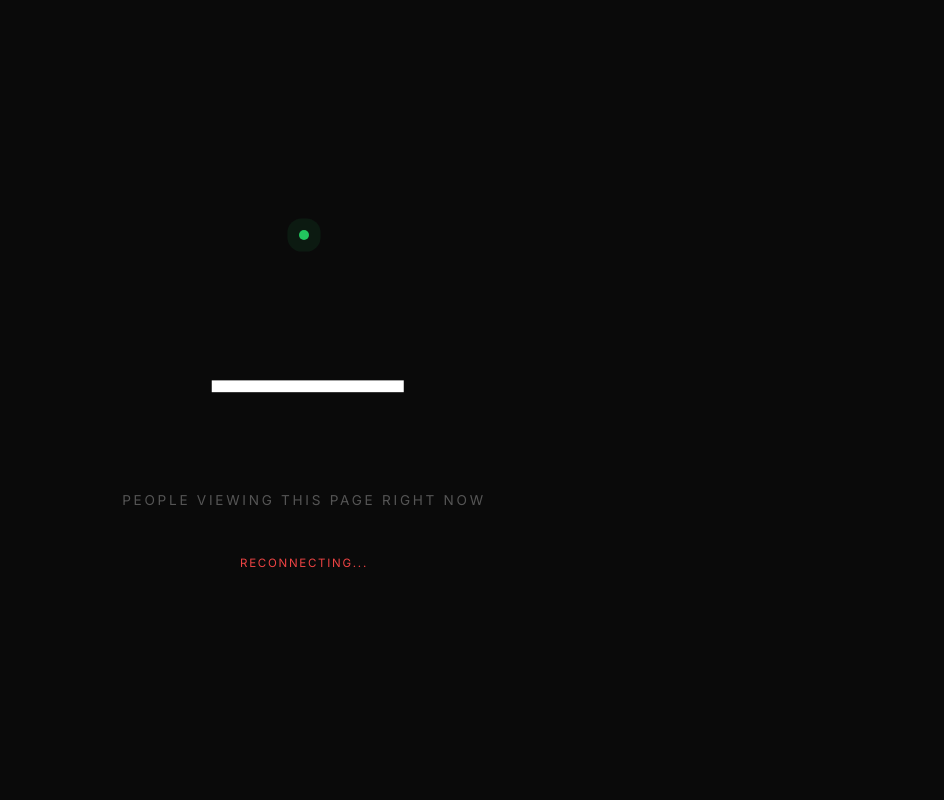
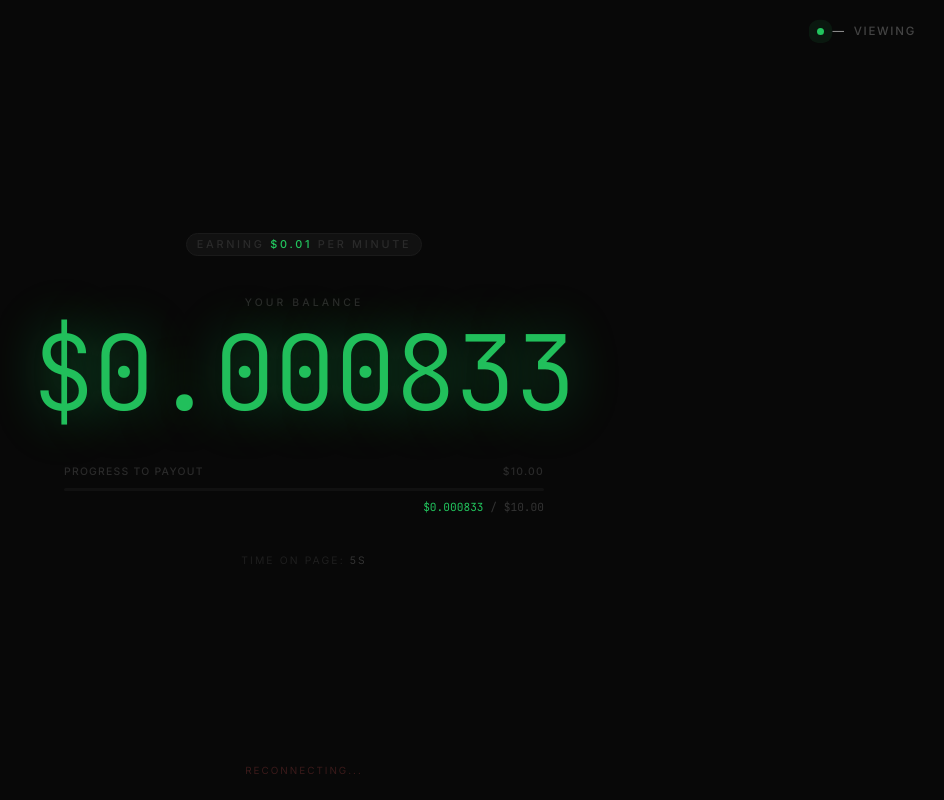
Before and after one commit to MattPell2/freemoney, a website: page index.html in a window 1280 px wide. Shown: the whole page, without its empty margins (336-1280 px from the left). Drawn offline with Linux system fonts and the light colour scheme.

Commit message:
Add earnings ticker - $0.01/min live counter

```diff
--- a/index.html
+++ b/index.html
@@ -4,80 +4,283 @@
   <meta charset="UTF-8" />
   <meta name="viewport" content="width=device-width, initial-scale=1.0" />
   <title>Live Viewers</title>
-  <link href="https://fonts.googleapis.com/css2?family=Inter:wght@300;400;500&display=swap" rel="stylesheet" />
+  <link href="https://fonts.googleapis.com/css2?family=Inter:wght@300;400;500;600&family=JetBrains+Mono:wght@300;400;500&display=swap" rel="stylesheet" />
   <style>
     *, *::before, *::after { box-sizing: border-box; margin: 0; padding: 0; }
 
     body {
       min-height: 100vh;
       display: flex;
+      flex-direction: column;
       align-items: center;
       justify-content: center;
-      background: #0a0a0a;
+      background: #080808;
       font-family: 'Inter', sans-serif;
       color: #fff;
+      gap: 0;
     }
 
-    .container { text-align: center; }
-
-    .dot-wrap { display: flex; justify-content: center; margin-bottom: 2.5rem; }
-
-    .dot {
-      width: 10px;
-      height: 10px;
+    /* ── VIEWER COUNT (top) ── */
+    .viewers {
+      position: fixed;
+      top: 1.5rem;
+      right: 1.75rem;
+      display: flex;
+      align-items: center;
+      gap: 0.5rem;
+      font-size: 0.72rem;
+      font-weight: 500;
+      letter-spacing: 0.15em;
+      text-transform: uppercase;
+      color: #444;
+    }
+    .viewers-dot {
+      width: 7px; height: 7px;
       border-radius: 50%;
       background: #22c55e;
       animation: pulse 2s ease-in-out infinite;
     }
+    .viewers-count { color: #888; }
+
+    /* ── MAIN EARNINGS ── */
+    .main {
+      display: flex;
+      flex-direction: column;
+      align-items: center;
+      gap: 0;
+    }
+
+    .rate-badge {
+      font-size: 0.68rem;
+      font-weight: 500;
+      letter-spacing: 0.25em;
+      text-transform: uppercase;
+      color: #2a2a2a;
+      background: #111;
+      border: 1px solid #1a1a1a;
+      padding: 0.35em 0.9em;
+      border-radius: 20px;
+      margin-bottom: 2.5rem;
+    }
+    .rate-badge span { color: #22c55e; }
+
+    .earnings-label {
+      font-size: 0.65rem;
+      font-weight: 500;
+      letter-spacing: 0.3em;
+      text-transform: uppercase;
+      color: #2a2a2a;
+      margin-bottom: 0.75rem;
+    }
+
+    .earnings {
+      font-family: 'JetBrains Mono', monospace;
+      font-size: clamp(3rem, 10vw, 6.5rem);
+      font-weight: 300;
+      line-height: 1;
+      letter-spacing: -0.02em;
+      color: #22c55e;
+      text-shadow: 0 0 40px rgba(34, 197, 94, 0.25);
+      transition: text-shadow 0.2s;
+      position: relative;
+    }
+
+    .earnings.tick {
+      text-shadow: 0 0 60px rgba(34, 197, 94, 0.6);
+    }
+
+    /* digit flip animation */
+    @keyframes flipIn {
+      from { opacity: 0.4; transform: translateY(-4px); }
+      to   { opacity: 1;   transform: translateY(0); }
+    }
+    .earnings.tick { animation: flipIn 0.12s ease-out; }
+
+    /* ── PROGRESS BAR ── */
+    .progress-wrap {
+      margin-top: 2.5rem;
+      width: min(480px, 85vw);
+    }
+
+    .progress-meta {
+      display: flex;
+      justify-content: space-between;
+      font-size: 0.65rem;
+      font-weight: 500;
+      letter-spacing: 0.12em;
+      text-transform: uppercase;
+      color: #2a2a2a;
+      margin-bottom: 0.6rem;
+    }
+
+    .progress-track {
+      height: 3px;
+      background: #111;
+      border-radius: 2px;
+      overflow: hidden;
+    }
+
+    .progress-fill {
+      height: 100%;
+      background: linear-gradient(to right, #16a34a, #22c55e);
+      border-radius: 2px;
+      width: 0%;
+      transition: width 1s linear;
+      box-shadow: 0 0 8px rgba(34,197,94,0.4);
+    }
+
+    .progress-amount {
+      margin-top: 0.6rem;
+      text-align: right;
+      font-family: 'JetBrains Mono', monospace;
+      font-size: 0.7rem;
+      color: #333;
+    }
+    .progress-amount span { color: #22c55e; }
+
+    /* ── TIME ON PAGE ── */
+    .time-on-page {
+      margin-top: 2.5rem;
+      font-size: 0.65rem;
+      letter-spacing: 0.2em;
+      text-transform: uppercase;
+      color: #1e1e1e;
+    }
+    .time-on-page span { color: #333; }
+
+    /* ── STATUS ── */
+    .status {
+      position: fixed;
+      bottom: 1.5rem;
+      left: 50%;
+      transform: translateX(-50%);
+      font-size: 0.62rem;
+      letter-spacing: 0.2em;
+      text-transform: uppercase;
+      color: #1a1a1a;
+      transition: color 0.3s;
+    }
+    .status.connected { color: #1a3a1a; }
+    .status.disconnected { color: #3a1a1a; }
 
     @keyframes pulse {
       0%   { box-shadow: 0 0 0 0 rgba(34,197,94,0.5); }
-      70%  { box-shadow: 0 0 0 14px rgba(34,197,94,0); }
+      70%  { box-shadow: 0 0 0 10px rgba(34,197,94,0); }
       100% { box-shadow: 0 0 0 0 rgba(34,197,94,0); }
     }
-
-    .count {
-      font-size: clamp(6rem, 20vw, 12rem);
-      font-weight: 300;
-      line-height: 1;
-      letter-spacing: -0.04em;
-      transition: transform 0.3s cubic-bezier(0.34,1.56,0.64,1), color 0.3s;
-    }
-
-    .count.bump { transform: scale(1.08); color: #22c55e; }
-
-    .label {
-      margin-top: 1.25rem;
-      font-size: 0.85rem;
-      font-weight: 400;
-      letter-spacing: 0.2em;
-      text-transform: uppercase;
-      color: #555;
-    }
-
-    .status {
-      margin-top: 3rem;
-      font-size: 0.72rem;
-      letter-spacing: 0.15em;
-      text-transform: uppercase;
-      color: #333;
-      transition: color 0.3s;
-    }
-    .status.connected { color: #22c55e; }
-    .status.disconnected { color: #ef4444; }
   </style>
 </head>
 <body>
-  <div class="container">
-    <div class="dot-wrap"><div class="dot"></div></div>
-    <div class="count" id="count">—</div>
-    <div class="label">people viewing this page right now</div>
-    <div class="status" id="status">connecting...</div>
+
+  <!-- Viewer count -->
+  <div class="viewers">
+    <div class="viewers-dot"></div>
+    <span class="viewers-count" id="viewer-count">—</span>
+    <span>viewing</span>
   </div>
 
+  <!-- Main -->
+  <div class="main">
+    <div class="rate-badge">Earning <span>$0.01</span> per minute</div>
+
+    <div class="earnings-label">Your balance</div>
+    <div class="earnings" id="earnings">$0.000000</div>
+
+    <div class="progress-wrap">
+      <div class="progress-meta">
+        <span>progress to payout</span>
+        <span>$10.00</span>
+      </div>
+      <div class="progress-track">
+        <div class="progress-fill" id="progress-fill"></div>
+      </div>
+      <div class="progress-amount">
+        <span id="progress-text">$0.000000</span> / $10.00
+      </div>
+    </div>
+
+    <div class="time-on-page">
+      Time on page: <span id="time-display">0s</span>
+    </div>
+  </div>
+
+  <div class="status" id="status">connecting...</div>
+
   <script>
-    const countEl = document.getElementById('count');
-    const statusEl = document.getElementById('status');
+    const RATE_PER_SECOND = 0.01 / 60;   // $0.000166̄7 / sec
+    const PAYOUT_THRESHOLD = 10.00;
+    const TICK_MS = 100;                  // update every 100ms for smooth motion
+
+    const earningsEl   = document.getElementById('earnings');
+    const progressFill = document.getElementById('progress-fill');
+    const progressText = document.getElementById('progress-text');
+    const timeDisplay  = document.getElementById('time-display');
+    const viewerCount  = document.getElementById('viewer-count');
+    const statusEl     = document.getElementById('status');
+
+    // Restore from localStorage
+    let earned   = parseFloat(localStorage.getItem('earned') || '0');
+    let startTime = parseInt(localStorage.getItem('startTime') || Date.now().toString());
+    localStorage.setItem('startTime', startTime.toString());
+
+    // Only count time while tab is visible
+    let visible = !document.hidden;
+    let lastTick = Date.now();
+
+    document.addEventListener('visibilitychange', () => {
+      visible = !document.hidden;
+      if (visible) lastTick = Date.now(); // reset so we don't count hidden time
+    });
+
+    function formatMoney(n) {
+      return '$' + n.toFixed(6);
+    }
+
+    function formatTime(ms) {
+      const s = Math.floor(ms / 1000);
+      if (s < 60) return s + 's';
+      const m = Math.floor(s / 60), sec = s % 60;
+      if (m < 60) return m + 'm ' + sec + 's';
+      const h = Math.floor(m / 60), min = m % 60;
+      return h + 'h ' + min + 'm';
+    }
+
+    let lastDisplayed = -1;
+
+    function tick() {
+      const now = Date.now();
+      if (visible) {
+        const delta = (now - lastTick) / 1000; // seconds elapsed
+        earned += delta * RATE_PER_SECOND;
+        localStorage.setItem('earned', earned.toString());
+      }
+      lastTick = now;
+
+      // Update display
+      earningsEl.textContent = formatMoney(earned);
+
+      // Animate on each whole-second boundary
+      const wholeSeconds = Math.floor((now - startTime) / 1000);
+      if (wholeSeconds !== lastDisplayed) {
+        lastDisplayed = wholeSeconds;
+        earningsEl.classList.remove('tick');
+        void earningsEl.offsetWidth; // reflow
+        earningsEl.classList.add('tick');
+        setTimeout(() => earningsEl.classList.remove('tick'), 150);
+      }
+
+      // Progress bar
+      const pct = Math.min((earned / PAYOUT_THRESHOLD) * 100, 100);
+      progressFill.style.width = pct + '%';
+      progressText.textContent = formatMoney(earned);
+
+      // Time on page
+      timeDisplay.textContent = formatTime(now - startTime);
+    }
+
+    setInterval(tick, TICK_MS);
+
+    // ── WebSocket for viewer count ──
     const HOST = 'viewer-counter.mattpell2.partykit.dev';
     const ROOM = 'main';
 
@@ -90,10 +293,10 @@
       };
 
       ws.onmessage = (e) => {
-        const { count } = JSON.parse(e.data);
-        countEl.textContent = count;
-        countEl.classList.add('bump');
-        setTimeout(() => countEl.classList.remove('bump'), 350);
+        const data = JSON.parse(e.data);
+        if (data.type === 'count') {
+          viewerCount.textContent = data.count;
+        }
       };
 
       ws.onclose = () => {
--- /dev/null
+++ b/package.json
@@ -0,0 +1,5 @@
+{
+  "devDependencies": {
+    "partykit": "^0.0.115"
+  }
+}
--- a/server.ts
+++ b/server.ts
@@ -5,13 +5,13 @@ export default class ViewerCounter implements Party.Server {
 
   onConnect(conn: Party.Connection) {
     const count = [...this.room.getConnections()].length;
-    this.room.broadcast(JSON.stringify({ count }));
+    this.room.broadcast(JSON.stringify({ type: "count", count }));
   }
 
   onClose(conn: Party.Connection) {
     setTimeout(() => {
       const count = [...this.room.getConnections()].length;
-      this.room.broadcast(JSON.stringify({ count }));
+      this.room.broadcast(JSON.stringify({ type: "count", count }));
     }, 100);
   }
 }
```
Also changed, not shown: 1 other file.
